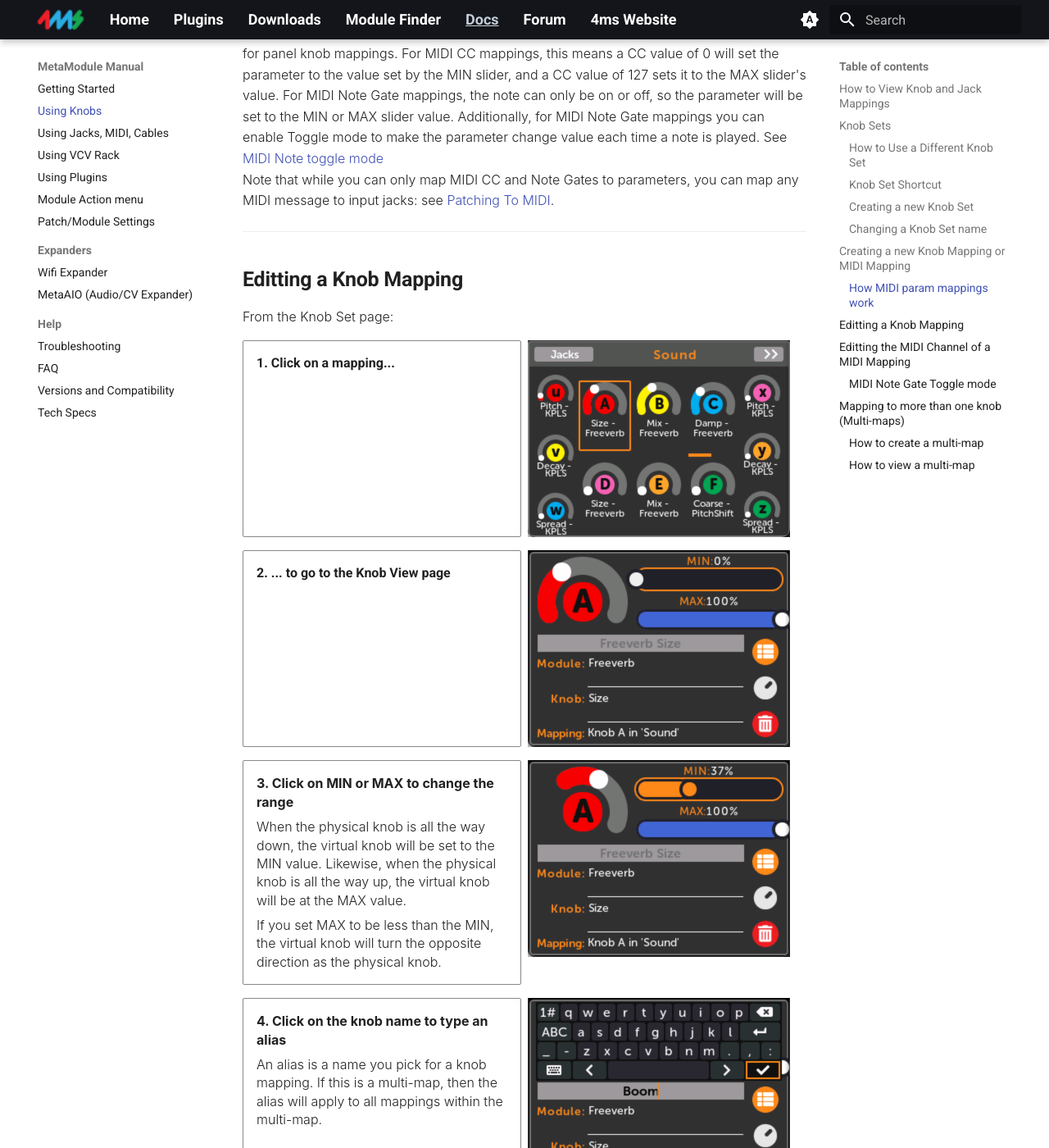
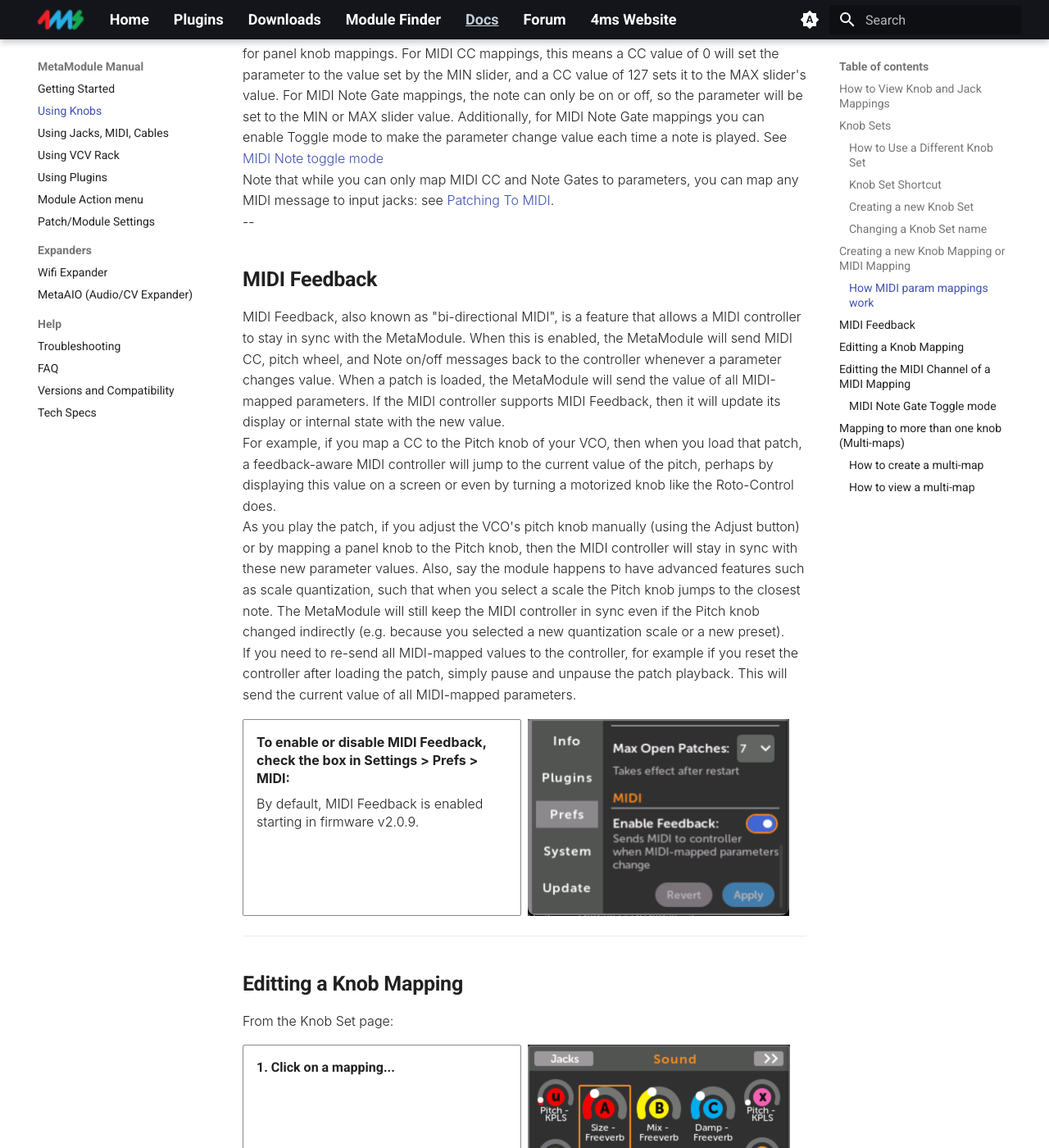
Before and after one commit to 4ms/metamodule-docs-website, an MkDocs documentation site: the page built from docs/using_metamodule.md, in a window 1280 px wide and 1400 px high, scrolled down 4587 px. Shown: the whole window at 82% size. Built offline with MkDocs 1.6.1 and Material for MkDocs 9.7.7, drawn with Linux system fonts in a browser that asks for light colours.

Commit message:
Add MIDI Feedback

```diff
--- a/docs/using_metamodule.md
+++ b/docs/using_metamodule.md
@@ -200,6 +200,52 @@ Note that while you can only map MIDI CC and Note Gates to parameters, you can
 map any MIDI message to input jacks: see [Patching To
 MIDI](using_metamodule_jacks.md#midi-input).
 
+--
+
+## MIDI Feedback
+
+MIDI Feedback, also known as "bi-directional MIDI", is a feature that allows a
+MIDI controller to stay in sync with the MetaModule. When this is enabled, the
+MetaModule will send MIDI CC, pitch wheel, and Note on/off messages back to the
+controller whenever a parameter changes value. When a patch is loaded, the MetaModule
+will send the value of all MIDI-mapped parameters.
+If the MIDI controller supports MIDI Feedback, then it will update its display
+or internal state with the new value.
+
+For example, if you map a CC to the Pitch knob of your VCO, then
+when you load that patch, a feedback-aware MIDI controller will jump to the
+current value of the pitch, perhaps by displaying this value on a screen or
+even by turning a motorized knob like the Roto-Control does.
+
+As you play the patch, if you adjust the VCO's pitch knob manually (using the
+Adjust button) or by mapping a panel knob to the Pitch knob, then the MIDI
+controller will stay in sync with these new parameter values.
+Also, say the module happens to have advanced features such as scale quantization,
+such that when you select a scale the Pitch knob jumps to the closest note.
+The MetaModule will still keep the MIDI controller in sync even if the Pitch knob
+changed indirectly (e.g. because you selected a new quantization scale or a new
+preset).
+
+If you need to re-send all MIDI-mapped values to the controller, for example if you
+reset the controller after loading the patch, simply pause and unpause the patch
+playback. This will send the current value of all MIDI-mapped parameters.
+
+
+<div class="grid cards" markdown>
+
+-  __To enable or disable MIDI Feedback, check the box in Settings > Prefs > MIDI:__
+
+     By default, MIDI Feedback is enabled starting in firmware v2.0.9.
+
+   [![MIDI Feedback Enabled](./img/midi-feedback.png){ .half }](./img/midi-feedback.png)
+
+</div>
+
+
+
+
+
+
 
 ---
 
```
Also changed, not shown: docs/img/midi-feedback.png (added).
